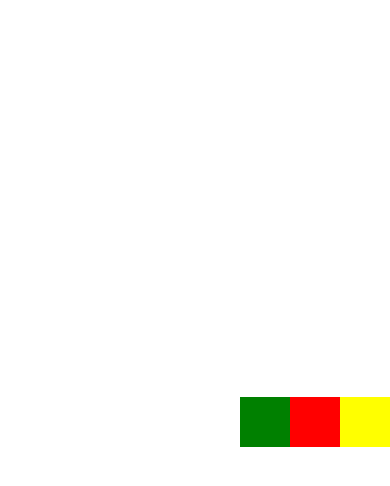
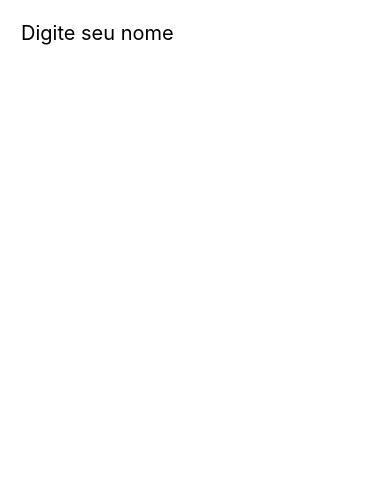
Before and after one commit to HeroRickyGAMES/MeuPrimeiroProjetoemReactNative, a React Native app: screen / in a window 390 px wide. Shown: the top 486 px of the page. Built offline with nearby package versions, Linux system fonts and the light colour scheme.

Commit message:
Recebendo dados

```diff
--- a/App.js
+++ b/App.js
@@ -1,20 +1,62 @@
+
+//Programado por HeroRickyGames no curso de React Native do professor Matheus Fraga
 
 import React, { Component } from "react";
-import {View, Text} from 'react-native';
+import {View, Text, StyleSheet, TextInput} from 'react-native';
 
 class App extends Component{
+constructor(props){
+  super(props);
+  this.state = {
+    nome: ''
+  };
+
+  this.pegaNome = this.pegaNome.bind(this);
+}
+
+
+  pegaNome(texto){
+    if(texto.length > 0){
+      this.setState({nome: 'Bem-Vindo: ' + texto});
+    }else{
+      this.setState({nome: ''})
+    }
+  }
 
   render(){
     return(
-      <View style={{flex: 1, flexDirection: 'row',
-                    alignItems: 'center',
-                    justifyContent: 'flex-end'}}>
-        <View style={ { width: 50, height:50, backgroundColor: 'green' } }></View>
-        <View style={ { width: 50, height:50, backgroundColor: 'red' } }></View>
-        <View style={ { width: 50, height:50, backgroundColor: 'yellow' } }></View>
+      <View style={styles.container}>
+
+        <TextInput
+        style={styles.input}
+        placeholder="Digite seu nome"
+        underlineColorAndroid="transparent"
+        onChangeText={this.pegaNome}
+        />
+
+        <Text style={styles.texto}>{this.state.nome}</Text>
+
       </View>
     );
   }
 }
 
+const styles = StyleSheet.create({
+    container:{
+      flex: 1
+    },
+    input:{
+      height: 45,
+      borderWidth: 1,
+      borderColor: '#fff',
+      margin: 10,
+      fontSize: 20,
+      padding: 10,
+    },
+    texto:{
+      textAlign: 'center',
+      fontSize: 25,
+    }
+});
+
 export default App
```
